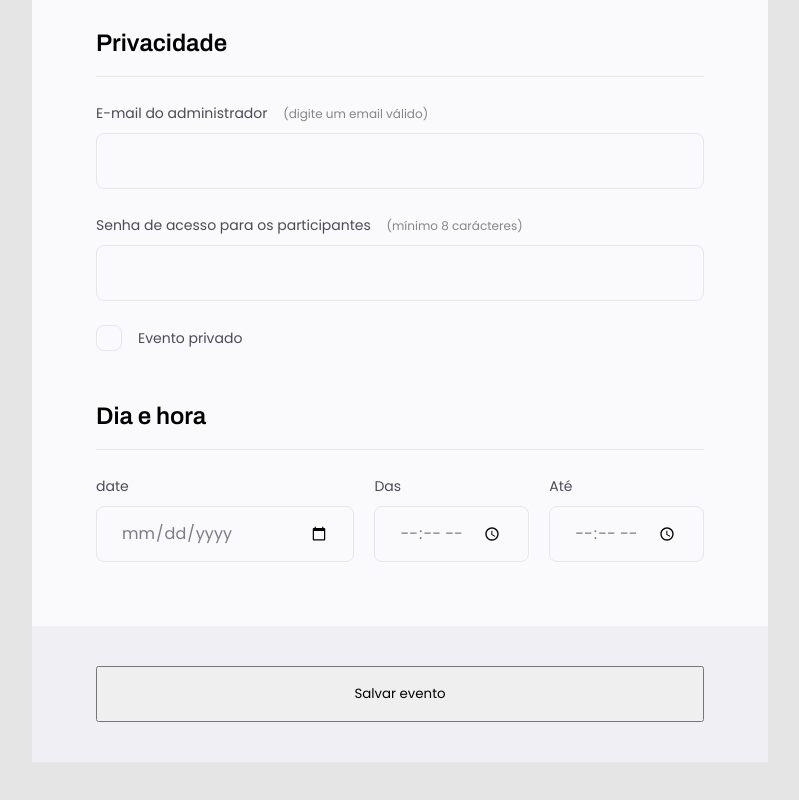
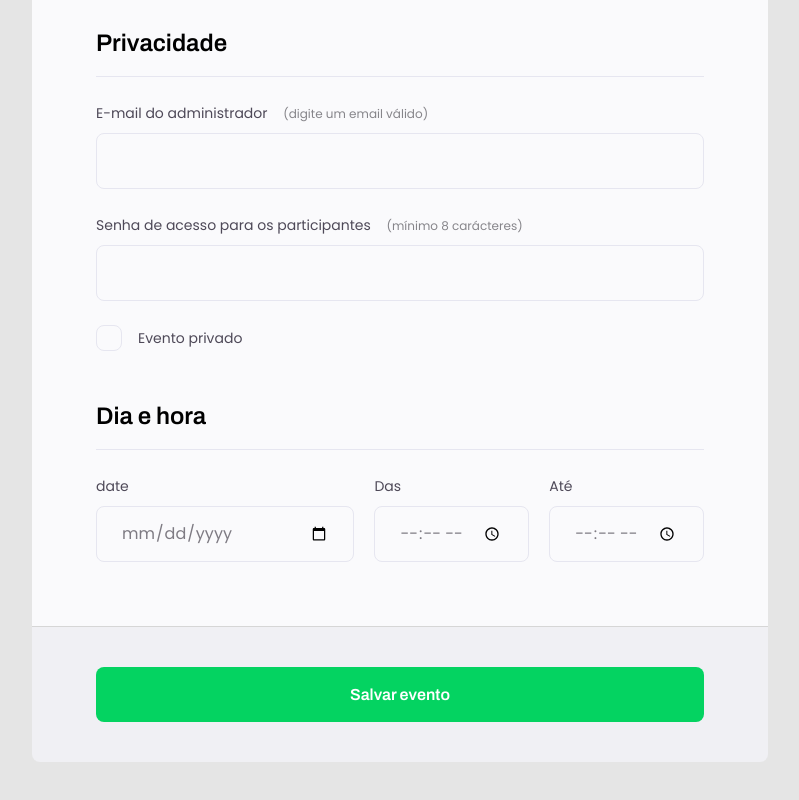
Before and after one commit to TTVTheAgregado/Projeto-1-Formulario, a plain HTML site: page Index.html in a window 1280 px wide. Shown: the part 1067-1867 px from the top of the page, without its empty margins (240-1039 px from the left). Drawn offline with Linux system fonts and the light colour scheme.

Commit message:
footer completo

```diff
--- a/Index.html
+++ b/Index.html
@@ -21,7 +21,7 @@
            <p>O primeiro passo, é preencher esse formulário de inscrição.</p>
         </header>
 
-    <form>
+    <form id="my-form">
         <fieldset>
             <div class="fieldset-wrapper">
                 <legend>Informações do evento</legend>
@@ -113,7 +113,11 @@
 
       </form>
       <footer>
-         <input  class="button" type="submit" value="Salvar evento">
+         <input
+            class="button"
+            type="submit"
+            form="my-form"
+            value="Salvar evento">
       </footer>
     </div>
   </body>
--- a/style.css
+++ b/style.css
@@ -4,7 +4,7 @@
   padding: 0;
 }
 
-body, input, button, select, textarea {
+body, input, select, textarea {
     font-family: 'Poppins', sans-serif;
 }
 
@@ -211,9 +211,23 @@ footer {
 
     margin-bottom: 100px;
 
-    bord
+    border-top: 1px solid #d6d6d6;
+    border-radius: 0 0 8px 8px;
 }
 
 footer .button{
     height: 56px;
+    border-radius: 8px;
+    background: #04D361;
+    border: 0;
+
+    color: #FFF;
+    font-family: 'Archivo', sans-serif;
+    font-size: 16px;
+    font-weight: 600;
+    line-height: 26px;
 }
+
+footer .button:hover{
+    background: #039545;
+}
```
